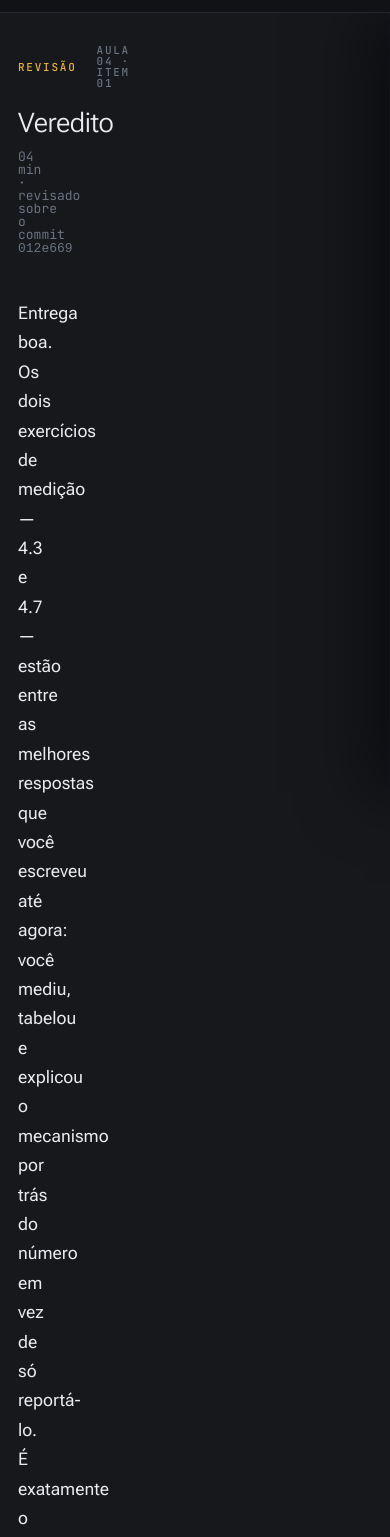
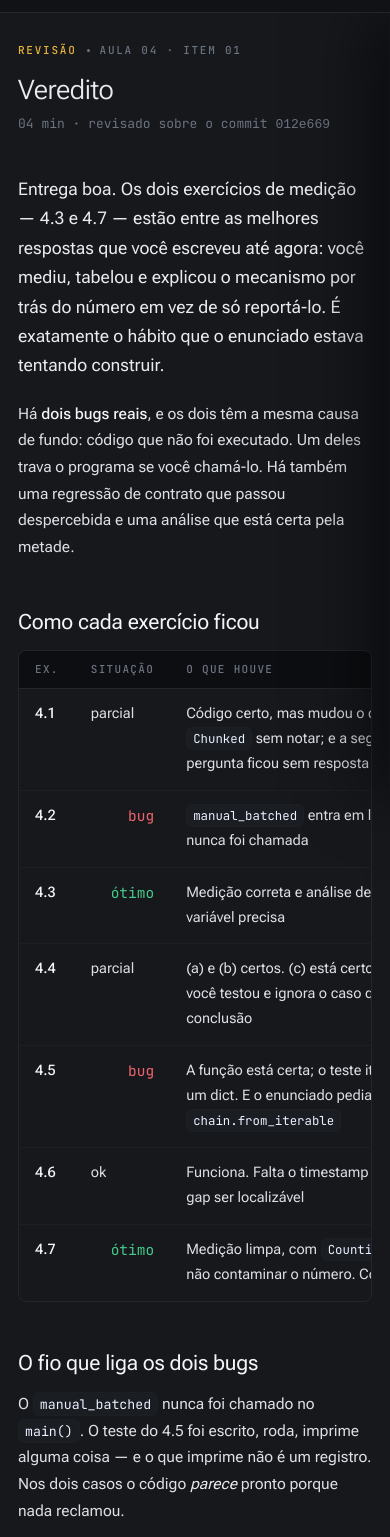
Before and after one commit to CaioResnauer/exercises, a plain HTML site: page docs/reviews/04-revisao.html in a window 390 px wide. Shown: the part 51-1588 px from the top of the page. Drawn offline with nearby package versions, Linux system fonts and the light colour scheme.

Commit message:
fix(course): let long inline code wrap on narrow screens
check.py found 48px of horizontal scroll on lesson 05 at 390px wide:
tracemalloc.take_snapshot().statistics("lineno") has no space to break at,
so the inline <code> rendered 398px wide inside a 354px column. Allow
break-word on .prose code. Table cells keep white-space:nowrap, since the
table scrolls inside its own wrapper.

Co-Authored-By: Claude Opus 5 <noreply@anthropic.com>

```diff
--- a/docs/assets/course.css
+++ b/docs/assets/course.css
@@ -97,7 +97,10 @@ h1.act-title{font:300 34px/1.22 var(--ui);margin:0 0 10px;letter-spacing:-.015em
 /* código inline */
 .prose code{
   font-family:var(--mono);font-size:.855em;background:var(--panel-2);
-  color:#EAF0FF;padding:2px 6px;border-radius:6px;border:1px solid var(--line-soft)
+  color:#EAF0FF;padding:2px 6px;border-radius:6px;border:1px solid var(--line-soft);
+  /* nomes longos sem espaco (tracemalloc.take_snapshot().statistics("lineno"))
+     nao tem onde quebrar e estouram a coluna no mobile */
+  overflow-wrap:break-word
 }
 .prose a code{color:var(--accent-ink)}
 
@@ -352,7 +355,9 @@ a.locked-item .lk-c{color:var(--accent-ink)}
 
 /* ============================ responsivo ============================ */
 @media (max-width:1140px){
-  .app{grid-template-columns:1fr}
+  /* precisa bater a especificidade de .app:has(> .rail), senao a coluna do
+     rail sobrevive no mobile e esmaga a coluna de leitura */
+  .app,.app:has(> .rail){grid-template-columns:1fr}
   .stage{padding:44px 28px 88px}
   .reader{margin-left:0;margin-right:auto}
   .rail{
```
